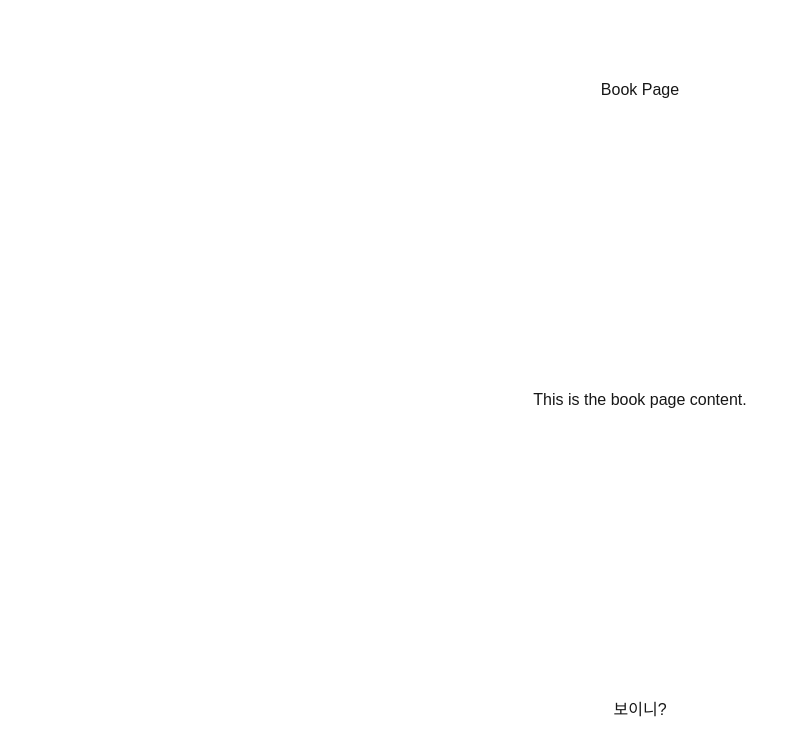
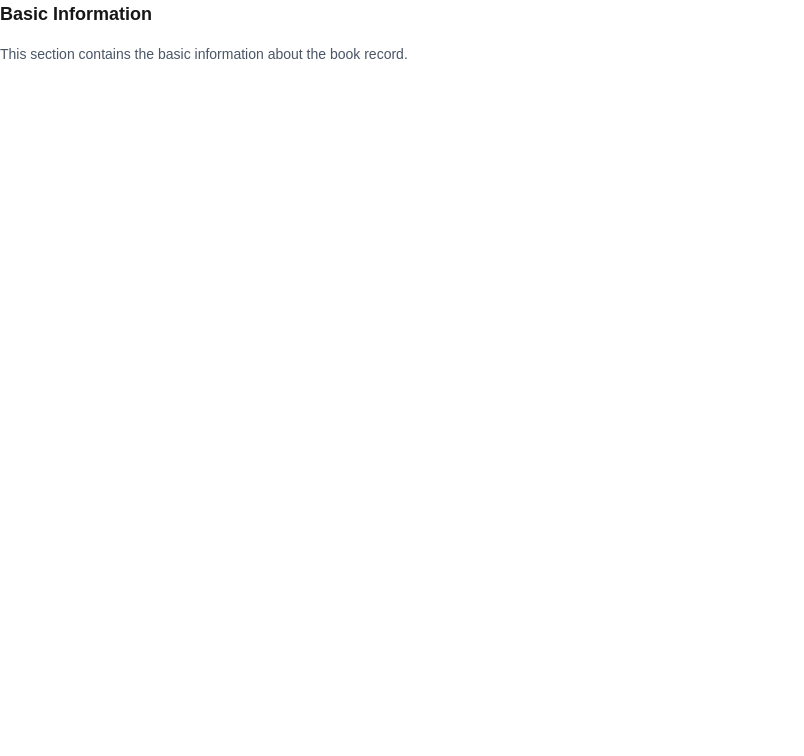
Before and after one commit to kyileeyu/multi-step-form, a Next.js app: page /book in a window 1280 px wide. Shown: the top 756 px of the page, without its empty margins (0-804 px from the left). Built offline with nearby package versions, Linux system fonts and the light colour scheme.

Commit message:
feat: step 별 페이지 생성

```diff
--- /dev/null
+++ b/src/features/bookRecord/ui/BasicInfo.tsx
@@ -0,0 +1,11 @@
+export const BasicInfo = () => {
+    return (
+        <div className="flex flex-col gap-4">
+        <h2 className="text-lg font-semibold">Basic Information</h2>
+        <p className="text-sm text-gray-600">
+            This section contains the basic information about the book record.
+        </p>
+        {/* Additional content can be added here */}
+        </div>
+    );
+}
--- /dev/null
+++ b/src/features/bookRecord/ui/BookRecord.tsx
@@ -0,0 +1,11 @@
+export const BookRecord = ()   =>{
+    return (
+        <div className="flex flex-col gap-4">
+            <h1 className="text-2xl font-bold">Book Record</h1>
+            <p className="text-sm text-gray-600">
+                This section contains the book record details.
+            </p>
+            {/* Additional content can be added here */}
+        </div>
+    );
+}
--- /dev/null
+++ b/src/features/bookRecord/ui/PublicOrNot.tsx
@@ -0,0 +1,8 @@
+export const PublicOrNot = () => {
+    return (
+        <div className="flex flex-col gap-4">
+            <h2 className="text-lg font-semibold">PublicOrNot</h2>
+            {/* Additional content can be added here */}
+        </div>
+    );
+}
--- /dev/null
+++ b/src/features/bookRecord/ui/Quotes.tsx
@@ -0,0 +1,8 @@
+export const Quotes = () => {
+    return (
+        <div className="flex flex-col gap-4">
+            <h2 className="text-lg font-semibold">Quote</h2>
+            {/* Additional content can be added here */}
+        </div>
+    );
+}
--- /dev/null
+++ b/src/features/bookRecord/ui/Rating.tsx
@@ -0,0 +1,8 @@
+export const Rating = () => {
+    return (
+        <div className="flex flex-col gap-4">
+        <h2 className="text-lg font-semibold">Rating</h2>
+
+        </div>
+    );
+}
--- /dev/null
+++ b/src/features/bookRecord/ui/index.tsx
@@ -0,0 +1,5 @@
+export {BasicInfo} from './BasicInfo';
+export {Quotes} from './Quotes';
+export {BookRecord} from './BookRecord';
+export {Rating} from './Rating';
+export {PublicOrNot} from './PublicOrNot';
--- a/src/pages/book.tsx
+++ b/src/pages/book.tsx
@@ -1,15 +1,24 @@
+import {useState} from "react";
+import {BasicInfo, BookRecord, PublicOrNot, Quotes, Rating} from "@/features/bookRecord/ui";
+
 const Book = () => {
+  const [funnelStep, setFunnelStep] = useState<number>(1);
 
 
-    return (
-        <div
-            className={` grid grid-rows-[20px_1fr_20px] items-center justify-items-center min-h-screen p-8 pb-20 gap-16 sm:p-20 font-[family-name:var(--font-geist-sans)]`}
-        >
-        <h1>Book Page</h1>
-        <p>This is the book page content.</p>
-            보이니?
-        </div>
-    );
+  switch (funnelStep) {
+      case 1:
+          return <BasicInfo/>;
+      case 2:
+            return <Rating/>;
+      case 3:
+        return <BookRecord/>;
+      case 4:
+            return <Quotes/>
+      case 5:
+          return <PublicOrNot/>;
+    default:
+        return <BasicInfo/>;
+  }
 }
 
 export default Book;
```
